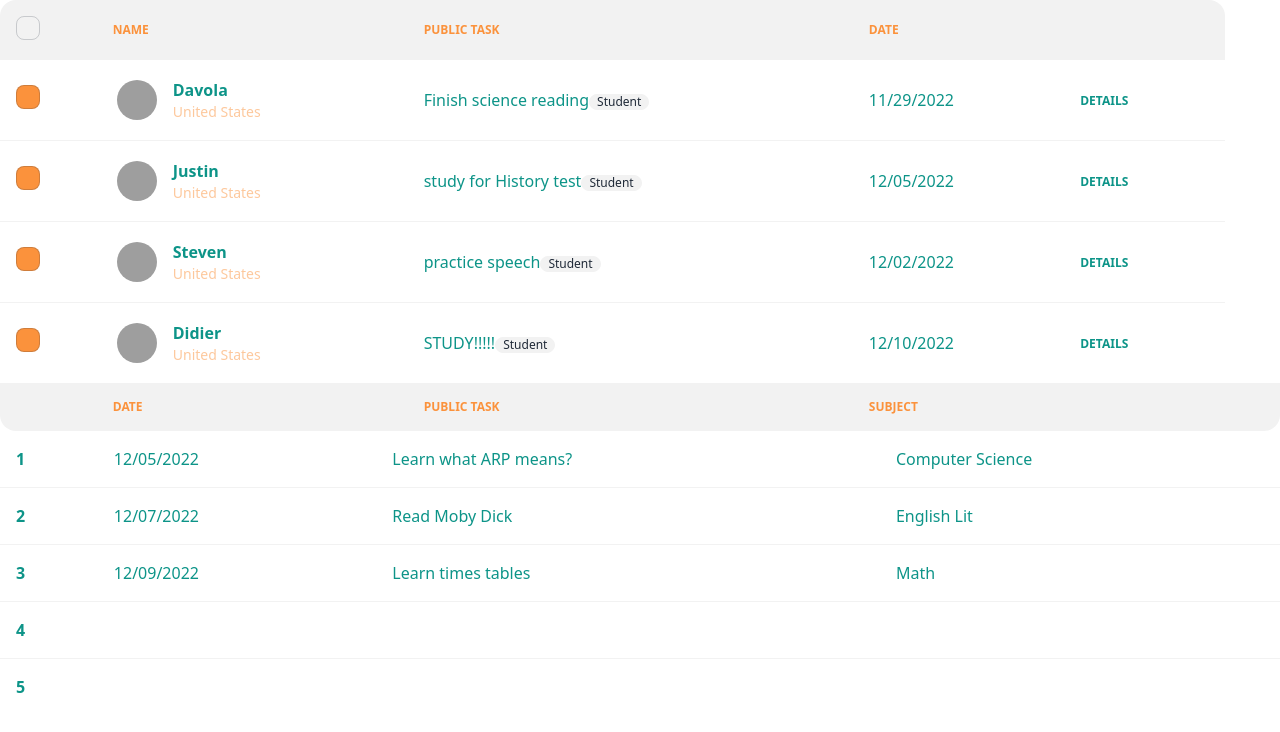
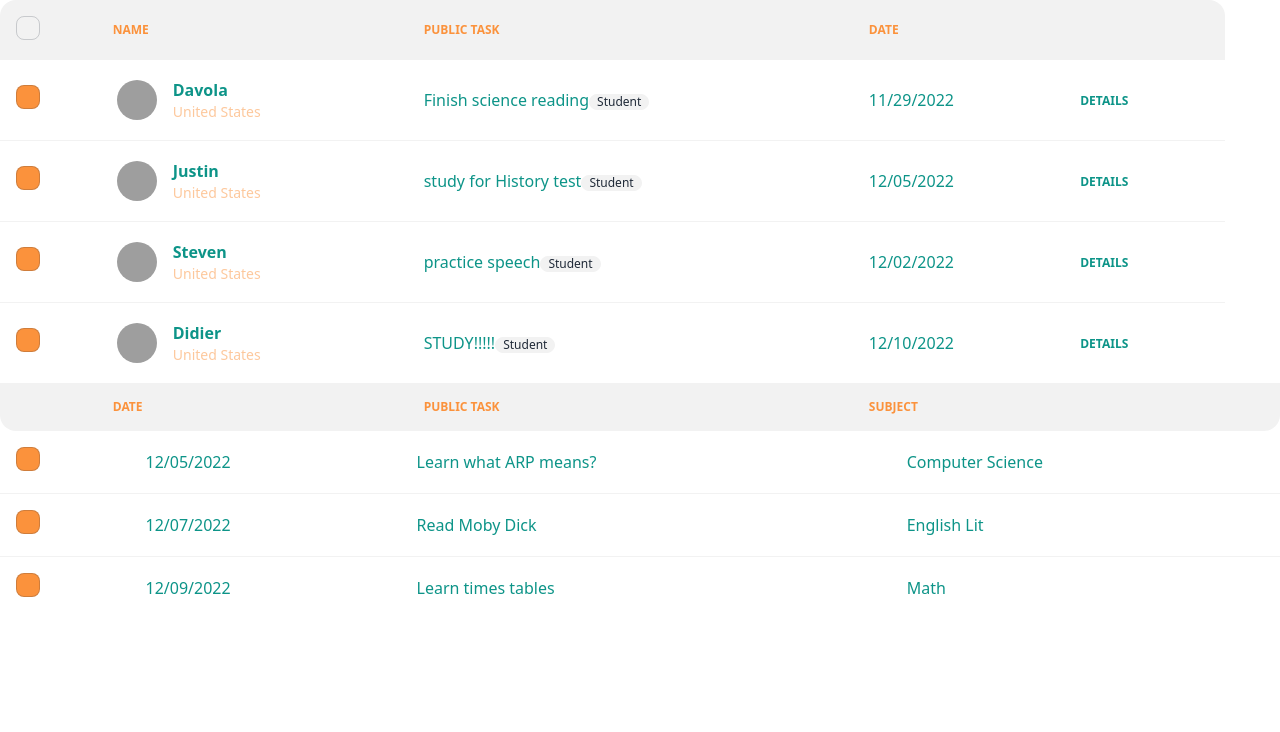
Before and after one commit to stevenrhett/task-tracker, a React (Create React App) app: page / in a window 1280 px wide. Shown: the top 732 px of the page. Built offline with nearby package versions, Linux system fonts and the light colour scheme; grey boxes are pictures that could not be loaded.

Commit message:
adding styling to the two seperate public login components

```diff
--- a/src/PublicUserLogin.js
+++ b/src/PublicUserLogin.js
@@ -10,39 +10,38 @@ const PublicUserLogin = () => {
                     <tbody className="text-teal-600">
 
                     <tr >
-                        <th>1</th>
+                        <th>
+                            <label>
+                                <input type="checkbox" className="checkbox bg-orange-400"/>
+                            </label>
+                        </th>
                         <td>12/05/2022</td>
                         <td>Learn what ARP means?</td>
                         <td>Computer Science</td>
                     </tr>
 
                     <tr>
-                        <th>2</th>
+                        <th>
+                            <label>
+                                <input type="checkbox" className="checkbox bg-orange-400"/>
+                            </label>
+                        </th>
                         <td>12/07/2022</td>
                         <td>Read Moby Dick</td>
                         <td>English Lit</td>
                     </tr>
 
                     <tr>
-                        <th>3</th>
+                        <th>
+                            <label>
+                                <input type="checkbox" className="checkbox bg-orange-400"/>
+                            </label>
+                        </th>
                         <td>12/09/2022</td>
                         <td>Learn times tables</td>
                         <td>Math</td>
                     </tr>
 
-                    <tr>
-                        <th>4</th>
-                        <td></td>
-                        <td></td>
-                        <td></td>
-                    </tr>
-
-                    <tr>
-                        <th>5</th>
-                        <td></td>
-                        <td></td>
-                        <td></td>
-                    </tr>
                     </tbody>
                 </table>
             </div>
```
